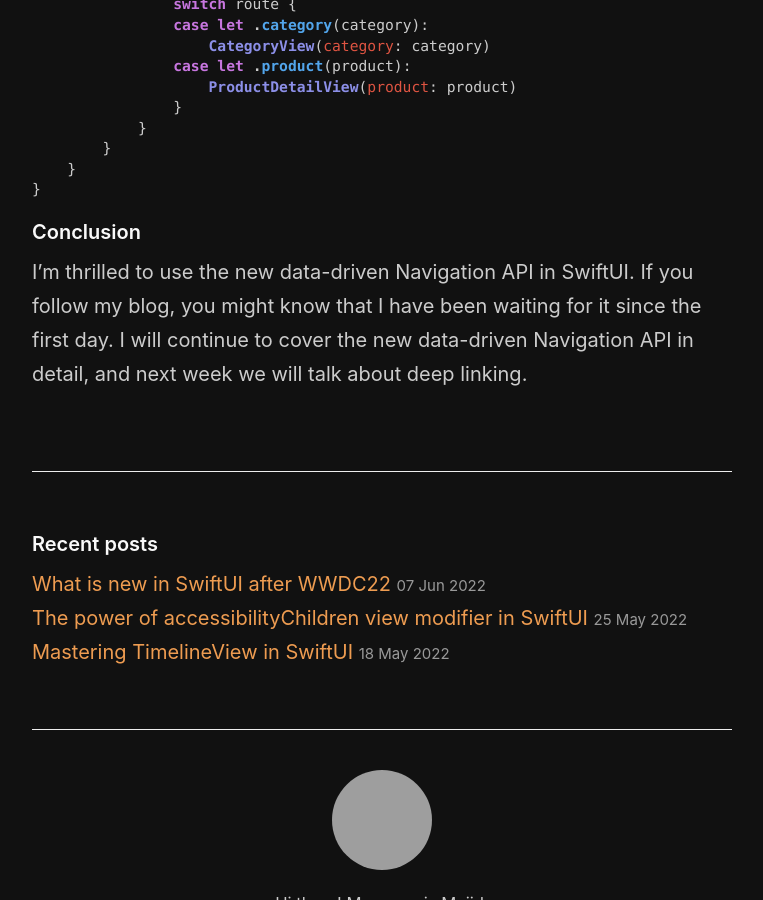
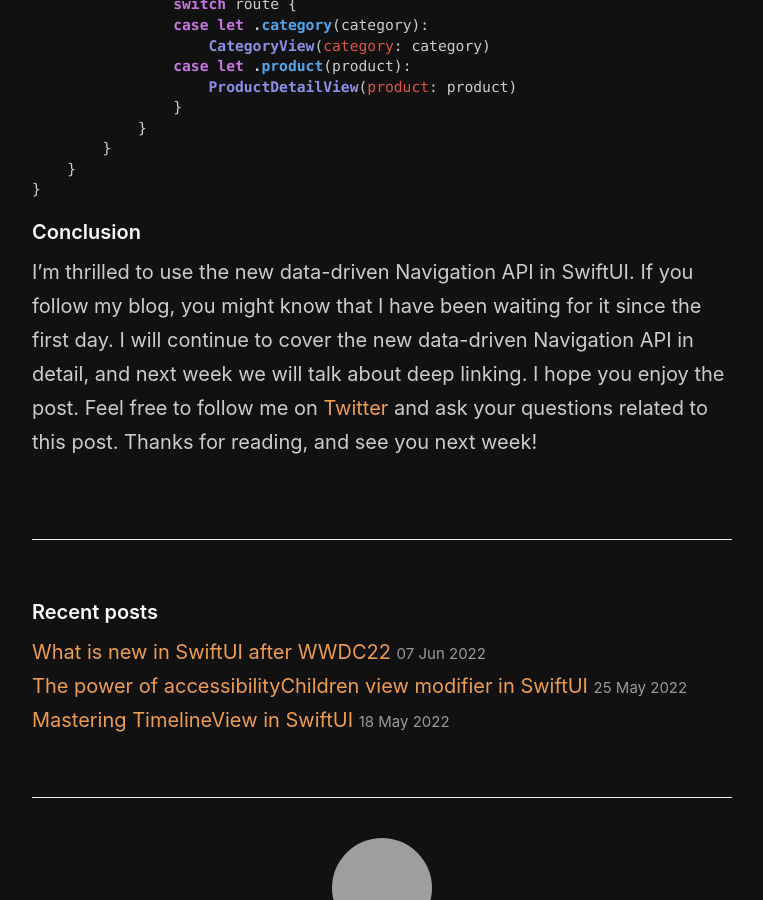
Before and after one commit to mecid/mecid.github.io, a Jekyll site: the page built from _posts/2022-06-15-mastering-navigationstack-in-swiftui-navigator-pattern.md, in a window 1280 px wide and 900 px high, scrolled down 4576 px, cut to the strip 0-900 px from the top of the window. Shown: the whole strip, without its empty margins (258-1021 px from the left). Built offline with Jekyll 4.4.1, drawn with Linux system fonts in a browser that asks for light colours; grey boxes are pictures that could not be loaded.

Commit message:
conclusion added to navigation post

````diff
--- a/_posts/2022-06-15-mastering-navigationstack-in-swiftui-navigator-pattern.md
+++ b/_posts/2022-06-15-mastering-navigationstack-in-swiftui-navigator-pattern.md
@@ -170,4 +170,4 @@
 ```
 
 #### Conclusion
-I'm thrilled to use the new data-driven Navigation API in SwiftUI. If you follow my blog, you might know that I have been waiting for it since the first day. I will continue to cover the new data-driven Navigation API in detail, and next week we will talk about deep linking.
+I'm thrilled to use the new data-driven Navigation API in SwiftUI. If you follow my blog, you might know that I have been waiting for it since the first day. I will continue to cover the new data-driven Navigation API in detail, and next week we will talk about deep linking. I hope you enjoy the post. Feel free to follow me on [Twitter](https://twitter.com/mecid) and ask your questions related to this post. Thanks for reading, and see you next week!
````
